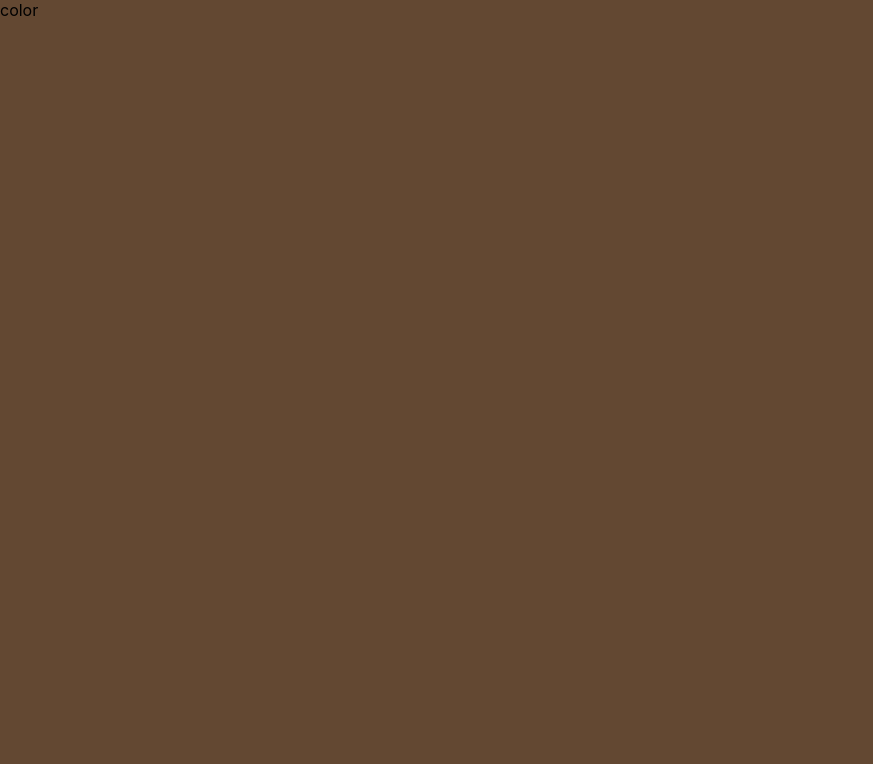
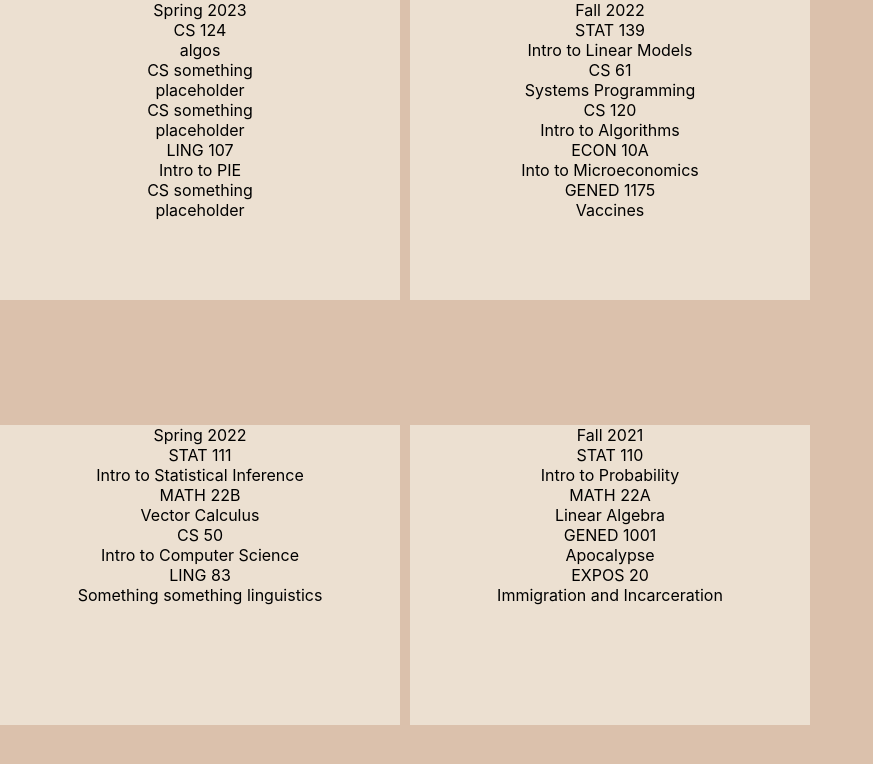
Before and after one commit to awu2003/awu2003.github.io, a React (Create React App) app: page /coursework in a window 1280 px wide. Shown: the top 764 px of the page, without its empty margins (0-873 px from the left). Built offline with nearby package versions, Linux system fonts and the light colour scheme.

Commit message:
coursework bones r up

```diff
--- a/src/App.css
+++ b/src/App.css
@@ -8,7 +8,13 @@
   display: flex;
 }
 
-/* for adjusting menu links */
+.App-header-variant {
+  background-color: #dbc1ac;
+  min-height: 100vh;
+  display: flex;
+}
+
+/* for adjusting menu links on homepage */
 
 .menu-wrapper {
   display: flex;
@@ -35,3 +41,11 @@
 .menu:hover > .menu-item:hover {
   opacity: 1;
 }
+
+/* grid layout on coursework page */
+
+.courses-grid {
+  display: grid;
+  grid-template-columns: repeat(2, 1fr);
+  gap: 10px;
+}
--- a/src/App.js
+++ b/src/App.js
@@ -7,7 +7,6 @@ import Coursework from './pages/coursework';
 function App() {
   return (
     <div className="App">
-      <div className="App-header">
       <BrowserRouter>
         <Routes>
           <Route path="/" element={<Home />}></Route>
@@ -15,8 +14,6 @@ function App() {
           <Route path="/coursework" element={<Coursework />}></Route>
         </Routes>
       </BrowserRouter>
-      </div>
-      {/* <Avi src = {profPic} /> */}
     </div>
   );
 }
--- /dev/null
+++ b/src/assets/courseworkData.js
@@ -0,0 +1,96 @@
+let CourseworkData = [
+  {
+    "name": "Spring 2023",
+    "courses": [
+      {
+        "name": "algos",
+        "code": "CS 124"
+      },
+      {
+        "name": "placeholder",
+        "code": "CS something"
+      },
+      {
+        "name": "placeholder",
+        "code": "CS something"
+      },
+      {
+        "name": "Intro to PIE",
+        "code": "LING 107"
+      },
+      {
+        "name": "placeholder",
+        "code": "CS something"
+      }
+    ]
+  },
+  {
+    "name": "Fall 2022",
+    "courses": [
+      {
+        "name": "Intro to Linear Models",
+        "code": "STAT 139"
+      },
+      {
+        "name": "Systems Programming",
+        "code": "CS 61"
+      },
+      {
+        "name": "Intro to Algorithms",
+        "code": "CS 120"
+      },
+      {
+        "name": "Into to Microeconomics",
+        "code": "ECON 10A"
+      },
+      {
+        "name": "Vaccines",
+        "code": "GENED 1175"
+      }
+    ]
+  },
+  {
+    "name": "Spring 2022",
+    "courses": [
+      {
+        "name": "Intro to Statistical Inference",
+        "code": "STAT 111"
+      },
+      {
+        "name": "Vector Calculus",
+        "code": "MATH 22B"
+      },
+      {
+        "name": "Intro to Computer Science",
+        "code": "CS 50"
+      },
+      {
+        "name": "Something something linguistics",
+        "code": "LING 83"
+      }
+    ]
+  },
+  {
+    "name": "Fall 2021",
+    "courses": [
+      {
+        "name": "Intro to Probability",
+        "code": "STAT 110"
+      },
+      {
+        "name": "Linear Algebra",
+        "code": "MATH 22A"
+      },
+      {
+        "name": "Apocalypse",
+        "code": "GENED 1001"
+      },
+      {
+        "name": "Immigration and Incarceration",
+        "code": "EXPOS 20"
+      }
+    ]
+  },
+]
+
+export default CourseworkData
--- a/src/components/semesterBlock.css
+++ b/src/components/semesterBlock.css
@@ -3,6 +3,9 @@
 .semester-block {
     background-color: #ece0d1;
     min-width: 400px;
-    min-height: 300px;
-    overflow:auto;
+    max-height: 300px;
+    display: flex;
+    border-color: 'black';
+    border-width: 10px;
+    display: inline-block;
 }
--- a/src/components/semesterBlock.js
+++ b/src/components/semesterBlock.js
@@ -1,11 +1,25 @@
 import React from 'react'
+import './semesterBlock.css'
 
-function SemesterBlock() {
-  return (
-    <div className="semester-block">
-        color
-    </div>
-  )
+function SemesterBlock(props) {
+
+    let coursework = props.courses
+    console.log(coursework)
+    return (
+        <div className="semester-block">
+            <div className="block-header">
+                {coursework.name}
+            </div>
+            <div className='block-courses'>
+                {coursework.courses.map((course) => (
+                    <div className="course">
+                        <div className="course-code">{course.code}</div>
+                        <div className="course-name">{course.name}</div>
+                    </div>
+                ))}
+            </div>
+        </div>
+    )
 }
 
 export default SemesterBlock
--- a/src/pages/coursework.js
+++ b/src/pages/coursework.js
@@ -1,10 +1,16 @@
 import React from 'react'
 import SemesterBlock from '../components/semesterBlock'
+import CourseworkData from "../assets/courseworkData"
+import '../App.css'
 
 function Coursework() {
   return (
-    <div>
-        <SemesterBlock />
+    <div className="App-header-variant">
+      <div className="courses-grid">
+        {CourseworkData.map((semester) => (
+          <SemesterBlock courses={semester}/>
+        ))}
+      </div>
     </div>
   )
 }
```
